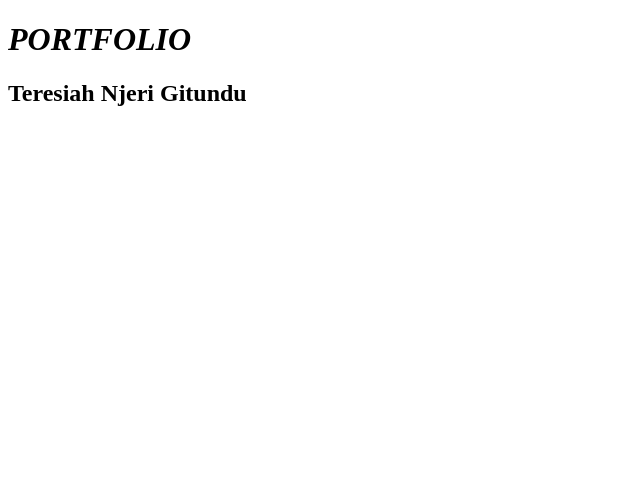
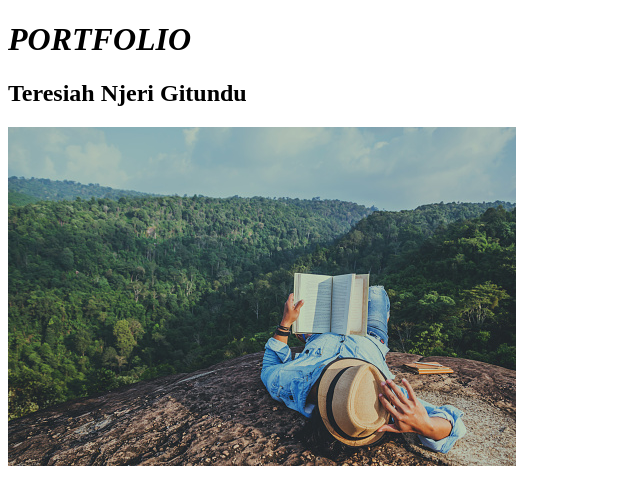
Before and after one commit to Tess-Gitundu/Independent-Project, a plain HTML site: page index.html in a window 1280 px wide. Shown: the whole page, without its empty margins (0-640 px from the left). Drawn offline with Linux system fonts and the light colour scheme.

Commit message:
Add image

```diff
--- a/index.html
+++ b/index.html
@@ -11,6 +11,7 @@
     <div class="myname">
         <h1>PORTFOLIO</h1>
         <h2>Teresiah Njeri Gitundu</h2>
+        <img src="images/Representation of me.jpg" alt="">
     </div>
 </body>
 </html>
```
